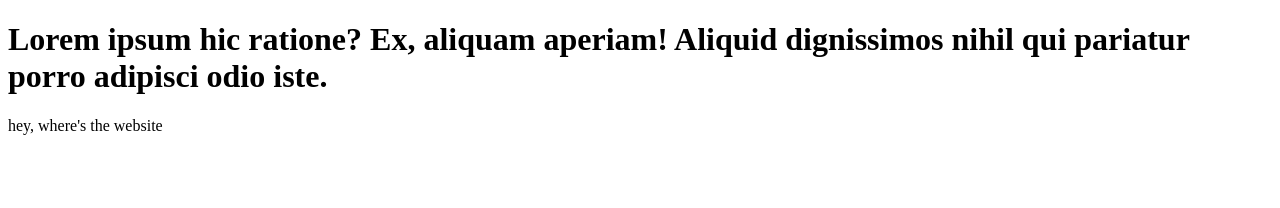
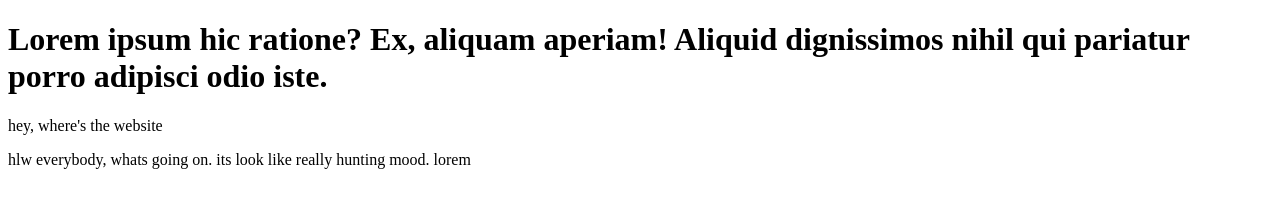
Before and after one commit to bipulakter/my-first-website, a plain HTML site: page index.html in a window 1280 px wide. Drawn offline with Linux system fonts and the light colour scheme.

Commit message:
sceond commit

```diff
--- a/index.html
+++ b/index.html
@@ -9,5 +9,6 @@
 <body>
     <h1>Lorem ipsum  hic ratione? Ex, aliquam aperiam! Aliquid dignissimos nihil qui pariatur porro adipisci odio iste.</h1>
     <p>hey, where's the website</p>
+    <p>hlw everybody, whats going on. its look like really hunting mood. lorem</p>
 </body>
 </html>
```
